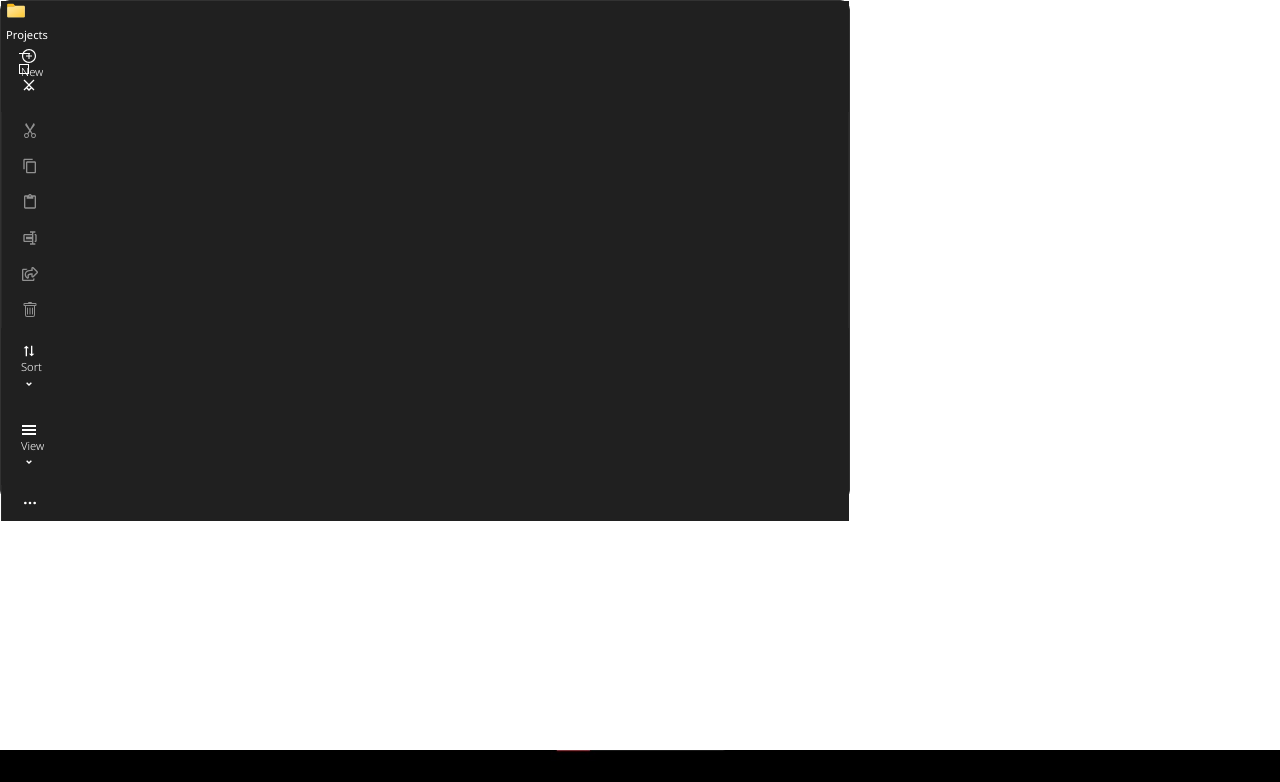
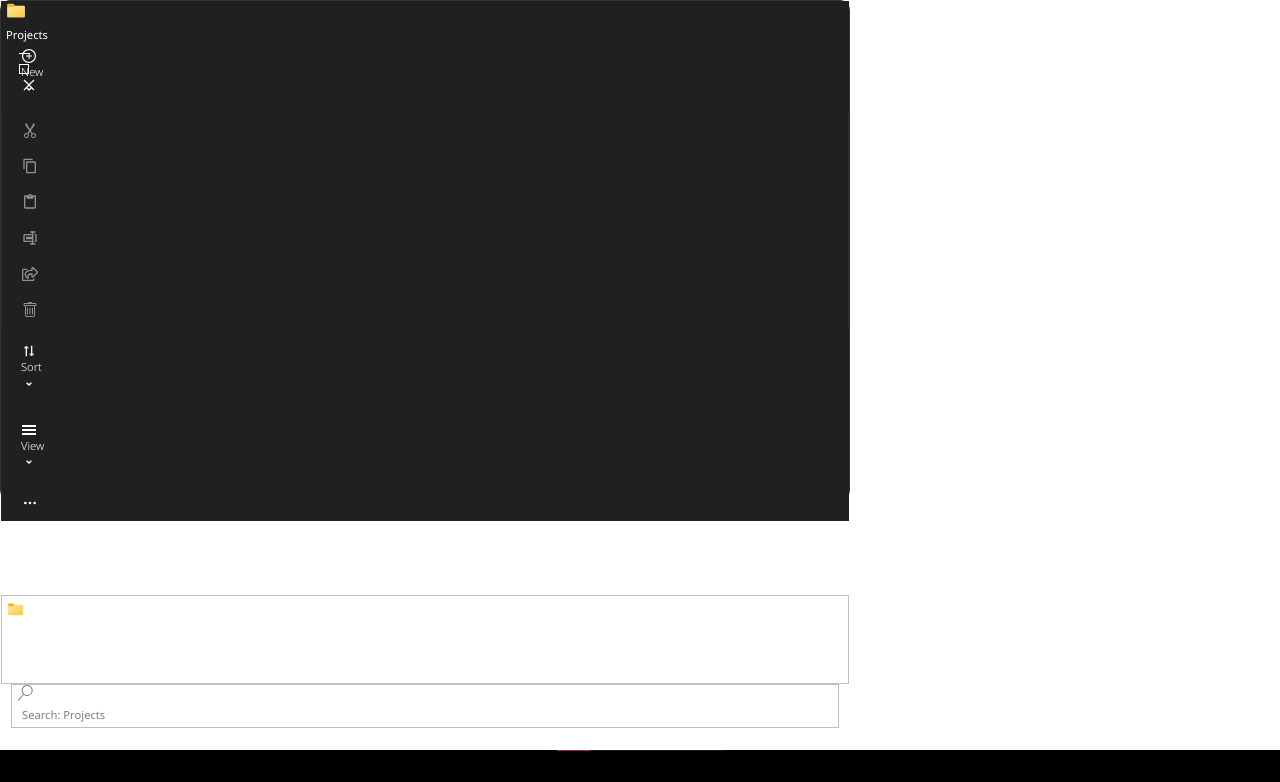
Before and after one commit to leomarss/windows11-portfolio, a Vue app: page /projects in a window 1280 px wide. Shown: the top 782 px of the page. Built offline with nearby package versions, Linux system fonts and the light colour scheme.

Commit message:
Added window search

```diff
--- a/src/pages/Projects.vue
+++ b/src/pages/Projects.vue
@@ -125,6 +125,43 @@ export default {
         </div>
       </div>
 
+      <div class="window-search flex items-center">
+        <div class="window-arrows flex items-center">
+          <svg stroke="currentColor" fill="currentColor" stroke-width="0" viewBox="0 0 20 20" height="1em" width="1em" xmlns="http://www.w3.org/2000/svg" style="color: white"><path fill-rule="evenodd" d="M9.707 16.707a1 1 0 01-1.414 0l-6-6a1 1 0 010-1.414l6-6a1 1 0 011.414 1.414L5.414 9H17a1 1 0 110 2H5.414l4.293 4.293a1 1 0 010 1.414z" clip-rule="evenodd"></path></svg>
+          <svg stroke="currentColor" fill="currentColor" stroke-width="0" viewBox="0 0 20 20" height="1em" width="1em" xmlns="http://www.w3.org/2000/svg"><path fill-rule="evenodd" d="M10.293 3.293a1 1 0 011.414 0l6 6a1 1 0 010 1.414l-6 6a1 1 0 01-1.414-1.414L14.586 11H3a1 1 0 110-2h11.586l-4.293-4.293a1 1 0 010-1.414z" clip-rule="evenodd"></path></svg>
+          <svg stroke="currentColor" fill="currentColor" stroke-width="0" viewBox="0 0 24 24" height="1em" width="1em" xmlns="http://www.w3.org/2000/svg">
+            <g>
+              <path fill="none" d="M0 0h24v24H0z"></path>
+              <path d="M12 15l-4.243-4.243 1.415-1.414L12 12.172l2.828-2.829 1.415 1.414z"></path>
+            </g>
+          </svg>
+          <svg stroke="currentColor" fill="currentColor" stroke-width="0" viewBox="0 0 20 20" height="1em" width="1em" xmlns="http://www.w3.org/2000/svg"><path fill-rule="evenodd" d="M3.293 9.707a1 1 0 010-1.414l6-6a1 1 0 011.414 0l6 6a1 1 0 01-1.414 1.414L11 5.414V17a1 1 0 11-2 0V5.414L4.707 9.707a1 1 0 01-1.414 0z" clip-rule="evenodd"></path></svg>
+        </div>
+
+        <div class="window-folder flex grow">
+          <div class="window-left flex items-center">
+            <img src="/images/desktop/folder.png" />
+            <svg stroke="currentColor" fill="currentColor" stroke-width="0" viewBox="0 0 1024 1024" height="0.7rem" width="0.7rem" xmlns="http://www.w3.org/2000/svg"><path d="M715.8 493.5L335 165.1c-14.2-12.2-35-1.2-35 18.5v656.8c0 19.7 20.8 30.7 35 18.5l380.8-328.4c10.9-9.4 10.9-27.6 0-37z"></path></svg>
+            <span>Projects</span>
+          </div>
+          <div class="window-right ml-auto flex items-center">
+            <svg stroke="currentColor" fill="currentColor" stroke-width="0" viewBox="0 0 24 24" height="1rem" width="1rem" xmlns="http://www.w3.org/2000/svg">
+              <g>
+                <path fill="none" d="M0 0h24v24H0z"></path>
+                <path d="M12 15l-4.243-4.243 1.415-1.414L12 12.172l2.828-2.829 1.415 1.414z"></path>
+              </g>
+            </svg>
+            <svg stroke="currentColor" fill="currentColor" stroke-width="0" viewBox="0 0 512 512" height="1rem" width="1rem" xmlns="http://www.w3.org/2000/svg"><path d="M256 388c-72.597 0-132-59.405-132-132 0-72.601 59.403-132 132-132 36.3 0 69.299 15.4 92.406 39.601L278 234h154V80l-51.698 51.702C348.406 99.798 304.406 80 256 80c-96.797 0-176 79.203-176 176s78.094 176 176 176c81.045 0 148.287-54.134 169.401-128H378.85c-18.745 49.561-67.138 84-122.85 84z"></path></svg>
+          </div>
+        </div>
+
+        <div class="window-input h-full flex items-center grow">
+          <svg stroke="currentColor" fill="gray" stroke-width="0" viewBox="0 0 24 24" height="1em" width="1em" xmlns="http://www.w3.org/2000/svg"><path d="M15.25 0a8.25 8.25 0 0 0-6.18 13.72L1 22.88l1.12 1 8.05-9.12A8.251 8.251 0 1 0 15.25.01V0zm0 15a6.75 6.75 0 1 1 0-13.5 6.75 6.75 0 0 1 0 13.5z"></path></svg>
+
+          <input type="text" placeholder="Search: Projects" />
+        </div>
+      </div>
+
       <div class="project flex flex-grow flex-col"></div>
     </div>
   </div>
@@ -231,5 +268,57 @@ export default {
       }
     }
   }
+
+  .window-search {
+    padding: 10px 0;
+    .window-arrows {
+      padding: 0 10px;
+      gap: 8px;
+      & > svg:not(:first-child) {
+        opacity: 0.5;
+      }
+    }
+  }
+
+  .window-folder {
+    flex-basis: 300px;
+    font-size: 0.7rem;
+    border: 1px solid #85858585;
+
+    .window-left {
+      padding: 5px;
+      & > img {
+        height: 16.5px;
+      }
+      & > span {
+        margin-left: 5px;
+      }
+    }
+
+    .window-right {
+      gap: 20px;
+      padding-right: 10px;
+    }
+  }
+
+  .window-input {
+    margin: 0 10px;
+    padding: 0 5px;
+    border: 1px solid #85858585;
+    gap: 10px;
+    input {
+      color: gray;
+      width: 100%;
+      height: 100%;
+      padding: 5px;
+      border: none;
+      background-color: transparent;
+      outline: none;
+      font-size: 0.7rem;
+    }
+    ::placeholder {
+      color: gray;
+    }
+  }
 }
 </style>
```
